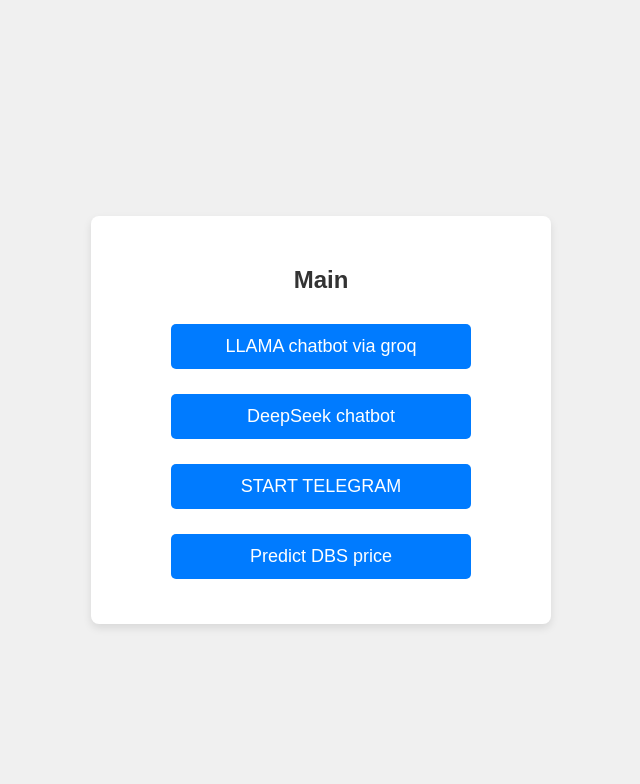
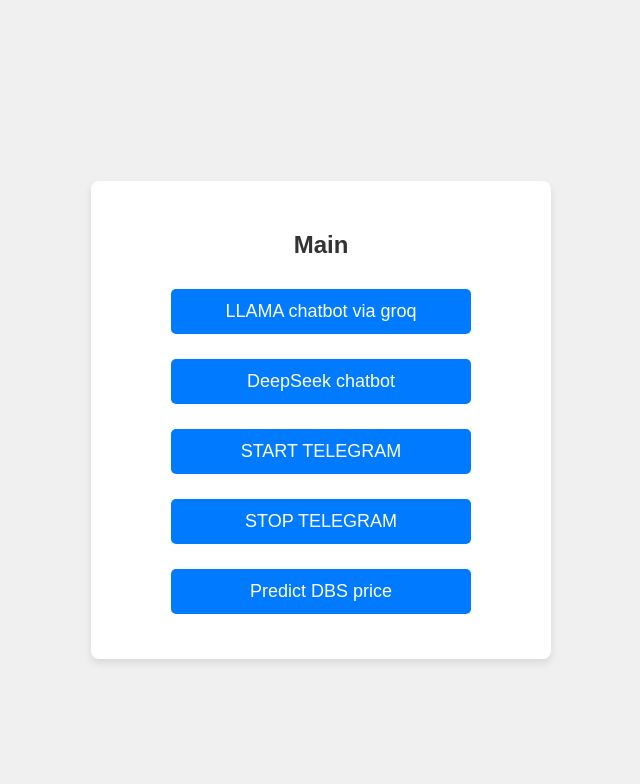
Before and after one commit to cwcyenk/for_dbs_fun, a Flask app: page /main in a window 1280 px wide. Shown: the top 784 px of the page, without its empty margins (319-959 px from the left). Run offline with Flask 3, Linux system fonts and the light colour scheme; parts of the project's set-up code (start-up, migrations or seed data) failed here and were passed over.

Commit message:
Update main.html

```diff
--- a/templates/main.html
+++ b/templates/main.html
@@ -16,6 +16,9 @@
         <form action="/telegram" method="post">
             <input type="submit" value="START TELEGRAM">
         </form>
+        <form action="/telegram" method="post">
+            <input type="submit" value="STOP TELEGRAM">
+        </form>
         <form action="/dbs" method="post">
             <input type="submit" value="Predict DBS price">
         </form>
```
